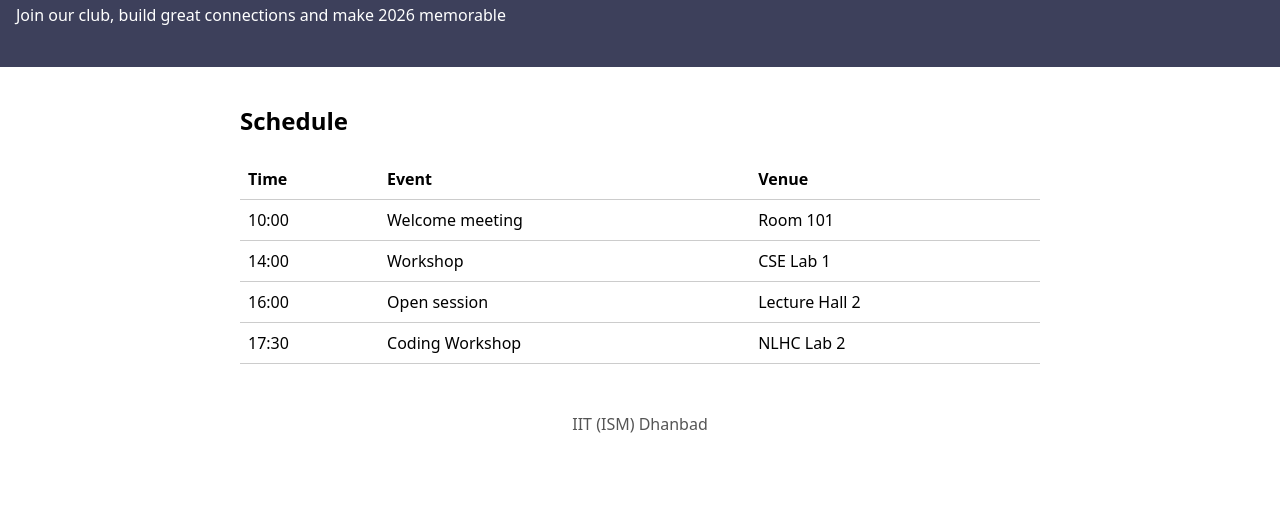
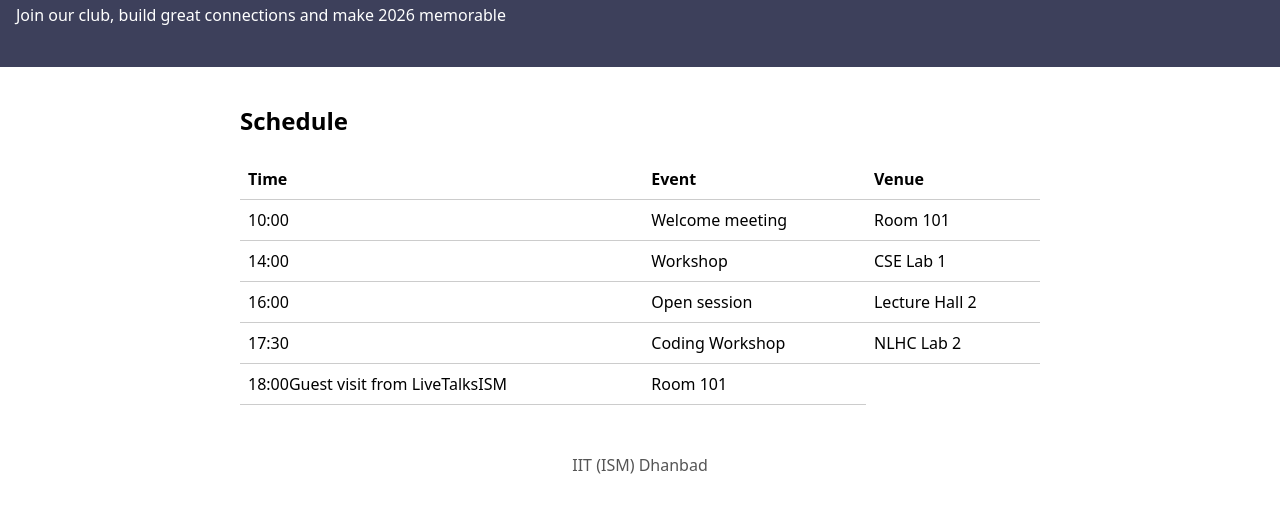
Before and after one commit to 2510prem/club-page, a plain HTML site: page index.html in a window 1280 px wide. Shown: the part 112-624 px from the top of the page. Drawn offline with Linux system fonts and the light colour scheme.

Commit message:
Add guest visit from LiveTalksISM

```diff
--- a/index.html
+++ b/index.html
@@ -24,6 +24,7 @@
           <tr><td>14:00</td><td>Workshop</td><td>CSE Lab 1</td></tr>
           <tr><td>16:00</td><td>Open session</td><td>Lecture Hall 2</td></tr>
 	  <tr><td>17:30</td><td>Coding Workshop</td><td>NLHC Lab 2</td></tr>
+	  <tr><td>18:00</td<<td>Guest visit from LiveTalksISM</td><td>Room 101</td></tr>
         </tbody>
       </table>
     </section>
```
